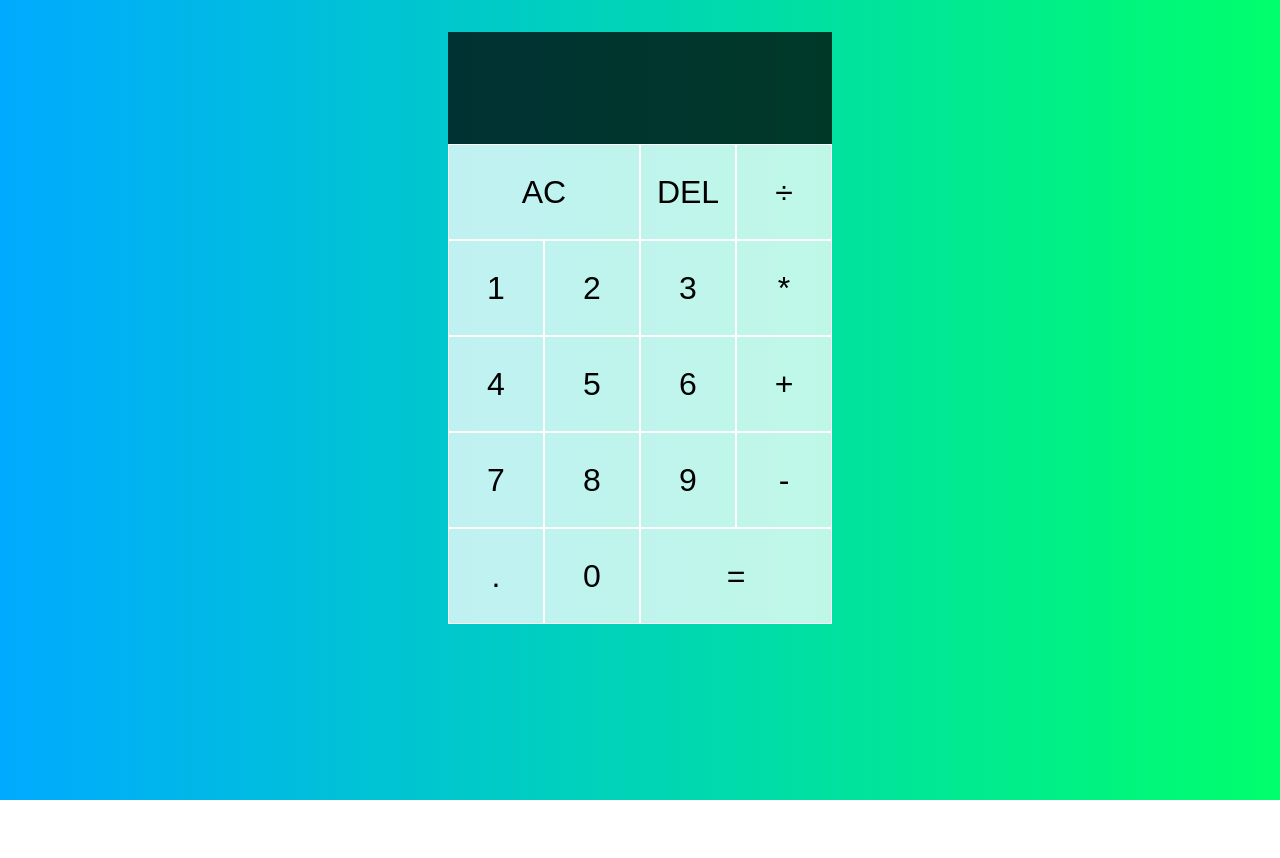
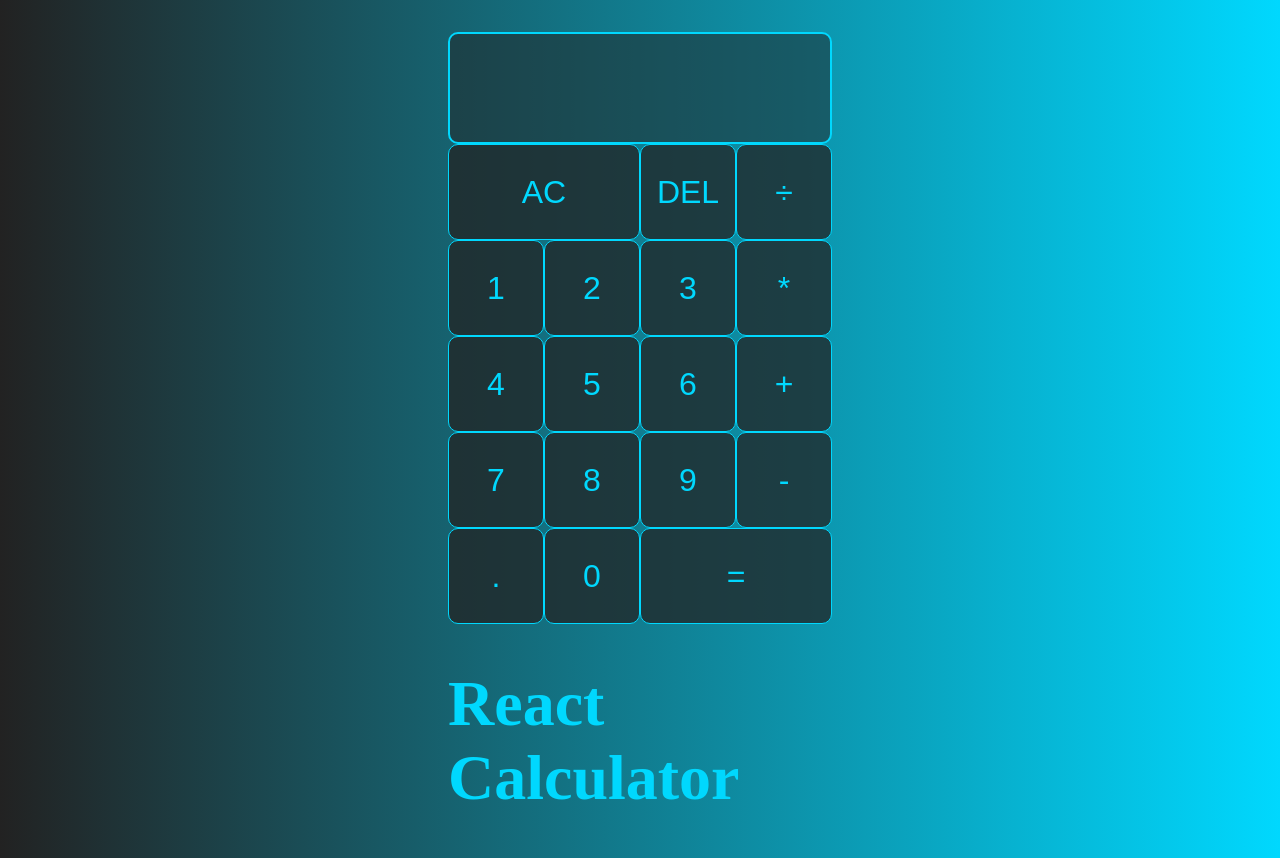
Before and after one commit to JO-DEV-IL/react-calculator, a React (Create React App) app: page / in a window 1280 px wide. Before the commit the page ends 800 px from the top, so only its background shows below. Built offline with nearby package versions, Linux system fonts and the light colour scheme.

Commit message:
style updates, adding operation actions

```diff
--- a/src/App.js
+++ b/src/App.js
@@ -20,10 +20,23 @@ function reducer(state, { type, payload }){
   //switchcase format to handle state types quickly
   switch(type){
     case ACTIONS.ADD_DIGIT:
+      //if digit = and currentOperand = 0, return state (dont make changes)
+      //keeps only a single 0
+      if(payload.digit === '0' && state.currentOperand === '0'){
+        return state
+      }
+      //if there is a . present already or currentOperand has a ., do nothing
+      if(payload.digit === '.' && state.currentOperand.includes('.')){
+        return state
+      }
+      //update state
       return{ //return new state object
         ...state, //go through current state
         currentOperand: `${state.currentOperand || ""}${payload.digit}`
       }
+    case ACTIONS.CLEAR:
+      //return empty state
+      return {}
   }
 }
 
@@ -43,7 +56,7 @@ function App() {
         <div className="previous-operand">{previousOperand} {operation}</div>
         <div className="current-operand">{currentOperand}</div>
       </div>
-      <button className="span-two">AC</button>
+      <button className="span-two" onClick={() => dispatch({ type: ACTIONS.CLEAR })}>AC</button>
       <button>DEL</button>
       <OperationButton operation="÷" dispatch={dispatch} />
       <DigitButton digit="1" dispatch={dispatch} />
@@ -61,6 +74,8 @@ function App() {
       <DigitButton digit="." dispatch={dispatch} />
       <DigitButton digit="0" dispatch={dispatch} />
       <button className="span-two">=</button>
+
+      <h1>React Calculator</h1>
     </div>
   )
 }
--- a/src/styles.css
+++ b/src/styles.css
@@ -5,7 +5,7 @@
 
 body{
     margin: 0;
-    background: linear-gradient(to right, #00aaff, #00ff6c);
+    background: linear-gradient(to right, #222222, #00d8fe);
 }
 
 .calculator-grid{
@@ -16,13 +16,18 @@ body{
     justify-content: center;
 }
 
+.calculator-grid h1{
+    font-size: 4rem;
+    color: #00d8fe;
+}
+
 .span-two{
     grid-column: span 2;
 }
 
 .output{
     grid-column: 1 / -1;
-    background-color: rgba(0,0,0,0.75);
+    background-color: rgba(34, 34, 34, 0.5);
     display: flex;
     flex-direction: column;
     align-items: flex-end;
@@ -30,6 +35,8 @@ body{
     padding: 0.75rem;
     word-wrap: break-word;
     word-break: break-all;
+    border: 2px solid #00d8fe;
+    border-radius: 10px;
 }
 
 .output .previous-operand{
@@ -38,19 +45,22 @@ body{
 }
 
 .output .current-operand{
-    color: white;
+    color: #00d8fe;
     font-size: 2.5rem;
 }
 
 .calculator-grid > button{
     cursor: pointer;
     font-size: 2rem;
-    border: 1px solid white;
+    border: 1px solid #00d8fe;
     outline: none;
-    background-color: rgba(255,255,255,0.75)
+    background-color: rgba(34,34,34,0.75);
+    border-radius: 10px;
+    color: #00d8fe;
 }
 
 .calculator-grid > button:hover,
 .calculator-grid > button:focus{
-    background-color: rgba(255,255,255,0.9);
+    background-color: rgba(0, 216, 254, 0.9);
+    color: #222222;
 }
```
